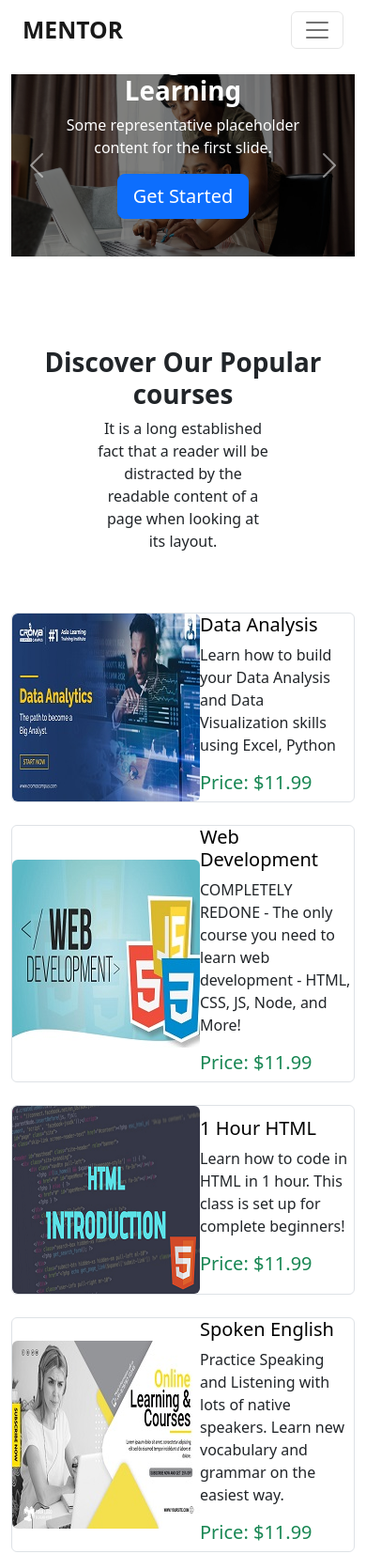
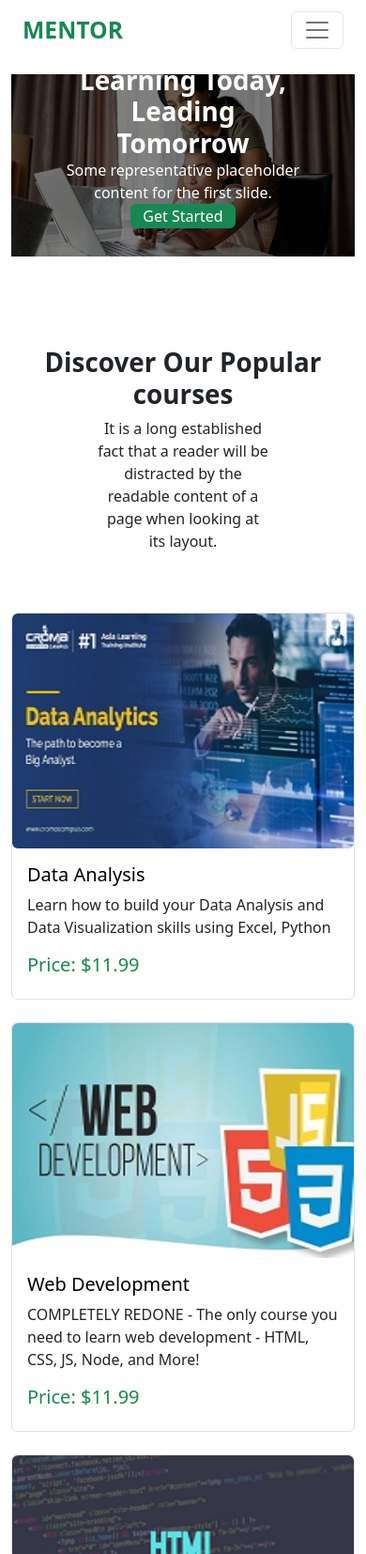
Before and after one commit to abdullah-al-mamun-vai/third-assignment, a plain HTML site: page index.html in a window 390 px wide. Shown: the top 1654 px of the page at 94% size. Drawn offline with nearby package versions, Linux system fonts and the light colour scheme.

Commit message:
resonsive added

```diff
--- a/index.html
+++ b/index.html
@@ -17,7 +17,7 @@
             <!-- nav area start  -->
             <nav class="navbar navbar-expand-lg mb-3">
                 <div class="container-fluid">
-                    <a class="navbar-brand text-uppercase fs-2 fw-bold " href="#">Mentor</a>
+                    <a class="navbar-brand text-success text-uppercase fs-2 fw-bold " href="#">Mentor</a>
                     <button class="navbar-toggler" type="button" data-bs-toggle="collapse" data-bs-target="#our-nav"
                         aria-controls="our-nav" aria-expanded="false" aria-label="Toggle navigation">
                         <span class="navbar-toggler-icon"></span>
@@ -41,8 +41,7 @@
                             </li>
                         </ul>
                         <form class="d-flex" role="search">
-                            <input class="form-control me-2" type="search" placeholder="Search" aria-label="Search">
-                            <button class="btn btn-outline-success" type="submit">Search</button>
+                            <button class="btn btn-success" type="submit">Register</button>
                         </form>
                     </div>
                 </div>
@@ -53,39 +52,45 @@
                 <div class="carousel-inner">
                     <div class="carousel-item active">
                         <img src="assest/images/cover-1.jpg" class="d-block overlayer w-100" alt="...">
-                        <div class="carousel-caption carousel-align d-block">
-                            <h5 class="fs-1 fw-bold">Get Started Digital <br>Learning
+                        <div
+                            class="carousel-caption d-flex   flex-column justify-content-center   align-items-center h-100 ">
+                            <h5 class="fs-1 fw-bold mb-0 mb-lg-3">Learning Today,
+                                Leading Tomorrow
                             </h5>
-                            <p>Some representative placeholder content for the first slide.</p>
-                            <a href="#" class="btn btn-lg btn-primary">Get Started</a>
+                            <p class="mb-0 mb-lg-2">Some representative placeholder content for the first slide.</p>
+                            <a href="#" class="btn  btn-success py-lg-2 py-md-2 py-0 text-capitalize">Get Started</a>
                         </div>
                     </div>
                     <div class="carousel-item ">
                         <img src="assest/images/cover-2.jpg" class="d-block overlayer w-100" alt="...">
-                        <div class="carousel-caption carousel-align d-block">
-                            <h5 class="fs-1 fw-bold">Get Started Digital <br>Learning
+                        <div
+                            class="carousel-caption d-flex   flex-column justify-content-center   align-items-center h-100 ">
+                            <h5 class=" fs-1 fw-bold mb-0 mb-lg-3 ">Learning Today,
+                                Leading Tomorrow
                             </h5>
-                            <p>Some representative placeholder content for the first slide.</p>
-                            <a href="#" class="btn btn-lg btn-primary">Get Started</a>
+                            <p class="mb-0 mb-lg-2">Some representative placeholder content for the first slide.</p>
+                            <a href="#" class="btn  btn-success py-lg-2 py-md-2 py-0 text-capitalize">Get Started</a>
                         </div>
                     </div>
                     <div class="carousel-item ">
                         <img src="assest/images/cover-3.jpg" class="d-block overlayer w-100" alt="...">
-                        <div class="carousel-caption carousel-align d-block">
-                            <h5 class="fs-1 fw-bold">Get Started Digital <br>Learning
+                        <div
+                            class="carousel-caption d-flex   flex-column justify-content-center   align-items-center h-100 ">
+                            <h5 class="fs-1 fw-bold mb-0 mb-lg-3">Learning Today,
+                                Leading Tomorrow
                             </h5>
-                            <p>Some representative placeholder content for the first slide.</p>
-                            <a href="#" class="btn btn-lg btn-primary">Get Started</a>
+                            <p class="mb-0 mb-lg-2">Some representative placeholder content for the first slide.</p>
+                            <a href="#" class="btn  btn-success py-lg-2 py-md-2 py-0 text-capitalize">Get Started</a>
                         </div>
                     </div>
                 </div>
-                <button class="carousel-control-prev" type="button" data-bs-target="#carouselExampleCaptions"
-                    data-bs-slide="prev">
+                <button class="carousel-control-prev d-none d-md-block d-lg-block" type="button"
+                    data-bs-target="#carouselExampleCaptions" data-bs-slide="prev">
                     <span class="carousel-control-prev-icon" aria-hidden="true"></span>
                     <span class="visually-hidden">Previous</span>
                 </button>
-                <button class="carousel-control-next" type="button" data-bs-target="#carouselExampleCaptions"
-                    data-bs-slide="next">
+                <button class="carousel-control-next d-none d-md-block d-lg-block" type="button"
+                    data-bs-target="#carouselExampleCaptions" data-bs-slide="next">
                     <span class="carousel-control-next-icon" aria-hidden="true"></span>
                     <span class="visually-hidden">Next</span>
                 </button>
@@ -94,7 +99,7 @@
         </div>
     </header>
     <!-- section start  -->
-    <main class="py-5">
+    <main class="py-5 ">
         <section>
             <div class="container">
                 <div class="row">
@@ -111,11 +116,11 @@
                 </div>
                 <div class="row g-4">
                     <div class="col-lg-6 ">
-                        <div class="course d-flex flex-md-row flex-sm-column align-items-center border rounded">
-                            <div class="">
+                        <div class="course d-flex flex-md-row flex-column align-items-center border rounded">
+                            <div class="img-full">
                                 <a href="#"><img class="rounded" src="assest/course/course-1.jpg" alt=""></a>
                             </div>
-                            <div class="p-lg-3 p-md-2">
+                            <div class="p-lg-3 p-md-2 py-3 px-3">
                                 <h2 class="fs-5"><a class="text-black text-decoration-none text-capitalize"
                                         href="#">Data Analysis</a>
                                 </h2>
@@ -128,11 +133,11 @@
                         </div>
                     </div>
                     <div class="col-lg-6 ">
-                        <div class="course d-flex flex-md-row flex-sm-column align-items-center border rounded">
-                            <div class="">
+                        <div class="course d-flex flex-md-row flex-column align-items-center border rounded">
+                            <div class="img-full">
                                 <a href="#"><img class="rounded" src="assest/course/course-2.jpg" alt=""></a>
                             </div>
-                            <div class="p-lg-3 p-md-2">
+                            <div class="p-lg-3 p-md-2 py-3 px-3">
                                 <h2 class="fs-5"><a class="text-black text-decoration-none text-capitalize" href="#">web
                                         development</a>
                                 </h2>
@@ -145,11 +150,11 @@
                         </div>
                     </div>
                     <div class="col-lg-6 ">
-                        <div class="course d-flex flex-md-row flex-sm-column align-items-center border rounded">
-                            <div class="">
+                        <div class="course d-flex flex-md-row flex-column align-items-center border rounded">
+                            <div class="img-full">
                                 <a href="#"><img class="rounded" src="assest/course/course-5.png" alt=""></a>
                             </div>
-                            <div class="p-lg-3 p-md-2">
+                            <div class="p-lg-3 p-md-2 py-3 px-3">
                                 <h2 class="fs-5"><a class="text-black text-decoration-none text-capitalize" href="#">1
                                         hour HTML</a>
                                 </h2>
@@ -162,11 +167,11 @@
                         </div>
                     </div>
                     <div class="col-lg-6 ">
-                        <div class="course d-flex flex-md-row flex-sm-column align-items-center border rounded">
-                            <div class="">
+                        <div class="course d-flex flex-md-row flex-column align-items-center border rounded">
+                            <div class="img-full">
                                 <a href="#"><img class="rounded" src="assest/course/course-5.jpg" alt=""></a>
                             </div>
-                            <div class="p-lg-3 p-md-2">
+                            <div class="p-lg-3 p-md-2 py-3 px-3">
                                 <h2 class="fs-5"><a class="text-black text-decoration-none text-capitalize"
                                         href="#">spoken english</a>
                                 </h2>
@@ -179,11 +184,11 @@
                         </div>
                     </div>
                     <div class="col-lg-6 ">
-                        <div class="course d-flex flex-md-row flex-sm-column align-items-center border rounded">
-                            <div class="">
+                        <div class="course d-flex flex-md-row flex-column align-items-center border rounded">
+                            <div class="img-full">
                                 <a href="#"><img class="rounded" src="assest/course/course-4.jpg" alt=""></a>
                             </div>
-                            <div class="p-lg-3 p-md-2">
+                            <div class="p-lg-3 p-md-2 py-3 px-3">
                                 <h2 class="fs-5"><a class="text-black text-decoration-none text-capitalize" href="#">1
                                         hour CSS</a>
                                 </h2>
@@ -196,11 +201,11 @@
                         </div>
                     </div>
                     <div class="col-lg-6 ">
-                        <div class="course d-flex flex-md-row flex-sm-column align-items-center border rounded">
-                            <div class="">
+                        <div class="course d-flex flex-md-row flex-column align-items-center border rounded">
+                            <div class="img-full">
                                 <a href="#"><img class="rounded" src="assest/course/course-6.jpg" alt=""></a>
                             </div>
-                            <div class="p-lg-3 p-md-2">
+                            <div class="p-lg-3 p-md-2 py-3 px-3">
                                 <h2 class="fs-5"><a class="text-black text-decoration-none text-capitalize"
                                         href="#">Javascript for Beginners
                                     </a>
@@ -227,7 +232,7 @@
         <section class="ready-join  my-5">
             <div class="container">
                 <div
-                    class="row  p-5 rounded bg-success d-flex justify-content-between flex-lg-row flex-column  align-items-center">
+                    class="row rounded p-5 bg-success d-flex justify-content-between flex-lg-row flex-column  align-items-center">
                     <div class="col-lg-6">
                         <div class=" text-center text-lg-start">
                             <h2 class="text-capitalize text-light">ready to join</h2>
@@ -238,10 +243,10 @@
 
                     </div>
                     <div class="col-lg-6">
-                        <div class="">
+                        <div class="text-lg-end text-center">
                             <!-- Button trigger modal -->
-                            <button type="button" class="btn btn-light text-capitalize d-block mx-auto"
-                                data-bs-toggle="modal" data-bs-target="#exampleModal">
+                            <button type="button" class="btn btn-light text-capitalize" data-bs-toggle="modal"
+                                data-bs-target="#exampleModal">
                                 register now
                             </button>
 
@@ -256,7 +261,7 @@
                                                 aria-label="Close"></button>
                                         </div>
                                         <div class="modal-body">
-                                            <form>
+                                            <form class="text-start">
                                                 <div class="mb-3">
                                                     <label for="exampleInputEmail1" class="form-label">Email
                                                         address</label>
@@ -280,7 +285,6 @@
                         </div>
                     </div>
                 </div>
-            </div>
             </div>
         </section>
         <!-- section three start  -->
@@ -415,7 +419,7 @@
         </section>
     </main>
     <!-- footer area start -->
-    <footer class="bg-secondary py-5">
+    <footer class="bg-secondary py-5 overflow-hidden">
         <div class="row">
             <div class="col-12 text-center">
                 <div>
@@ -444,8 +448,7 @@
 
 
     <script src="https://kit.fontawesome.com/e910be2420.js" crossorigin="anonymous"></script>
-    <script src="https://cdn.jsdelivr.net/npm/bootstrap@5.2.0/dist/js/bootstrap.bundle.min.js
-    "></script>
+    <script src="https://cdn.jsdelivr.net/npm/bootstrap@5.2.0/dist/js/bootstrap.bundle.min.js"></script>
 </body>
 
 </html>
--- a/style.css
+++ b/style.css
@@ -1,17 +1,15 @@
-.course img {
-    width: 200px;
-    height: 200px;
-}
-
 .overlayer {
     filter: brightness(50%);
 }
 
-@media screen and (min-width:991px) {
-
-    .carousel-align {
-        bottom: 8.25rem;
+@media screen and (max-width:767px) {
+    .img-full {
+        width: 100%;
     }
 
+    .img-full img {
+        width: 100%;
+        height: 250px;
+    }
 
 }
```
Also changed, not shown: assest/course/course-6.jpg.
